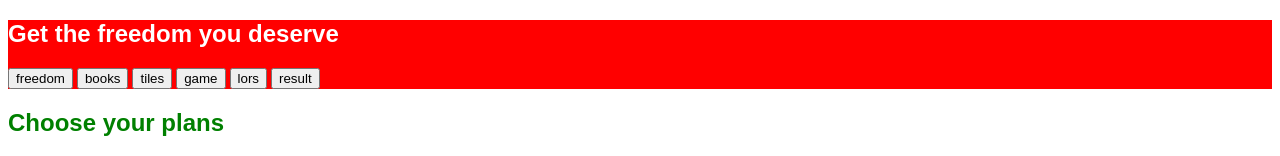
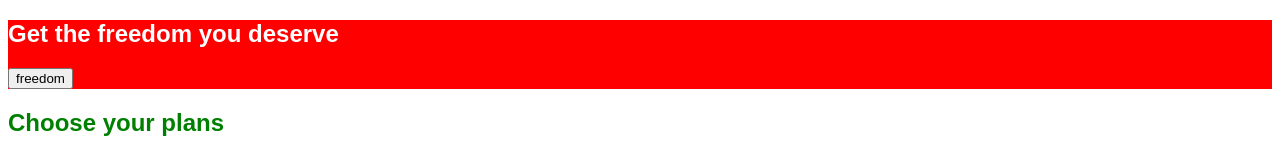
Before and after one commit to Govlod/Alpha, a plain HTML site: page index.html in a window 1280 px wide. Shown: the top 156 px of the page. Drawn offline with Linux system fonts and the light colour scheme.

Commit message:
i created an element

```diff
--- a/index.html
+++ b/index.html
@@ -12,11 +12,7 @@
 <section id="product-overview">
   <h1>Get the freedom you deserve</h1>
   <button>freedom</button>
-  <button>books</button>
-  <button>tiles</button>
-  <button>game</button>
-  <button>lors</button>
-  <button>result</button>
+
 </section>
 <section id="plan">
   <h1 class="section-title">Choose your plans</h1>
```
